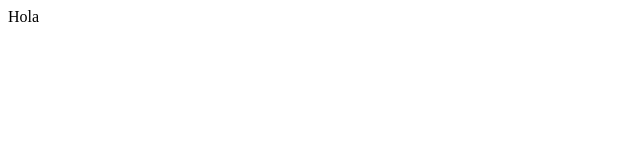
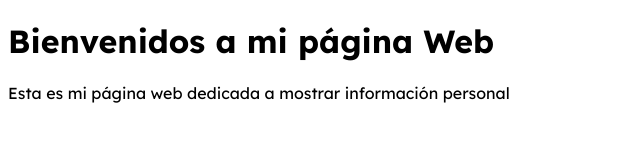
Before and after one commit to osotripolar/osotripolar, a plain HTML site: page index.html in a window 1280 px wide. Shown: the whole page, without its empty margins (0-640 px from the left). Drawn offline with Linux system fonts and the light colour scheme.

Commit message:
mejorado el saludo

```diff
--- a/index.html
+++ b/index.html
@@ -1 +1,17 @@
-Hola
+<!DOCTYPE html>
+<html lang="es">
+<head>
+    <meta charset="UTF-8">
+    <meta name="viewport" content="width=device-width, initial-scale=1.0">
+    <title>Oso Tripolar</title>
+    <link rel="stylesheet" href="styles.css">
+</head>
+<body>
+    <h1>
+        Bienvenidos a mi página Web
+    </h1>
+    <p>
+        Esta es mi página web dedicada a mostrar información personal
+    </p>
+</body>
+</html>
--- /dev/null
+++ b/styles.css
@@ -0,0 +1,6 @@
+/* Importamos la fuente */
+@import url('https://fonts.googleapis.com/css2?family=Lexend+Deca:wght@100..900&family=Outfit:wght@100..900&display=swap');
+
+body{
+    font-family: "Lexend Deca", sans-serif;
+}
```
